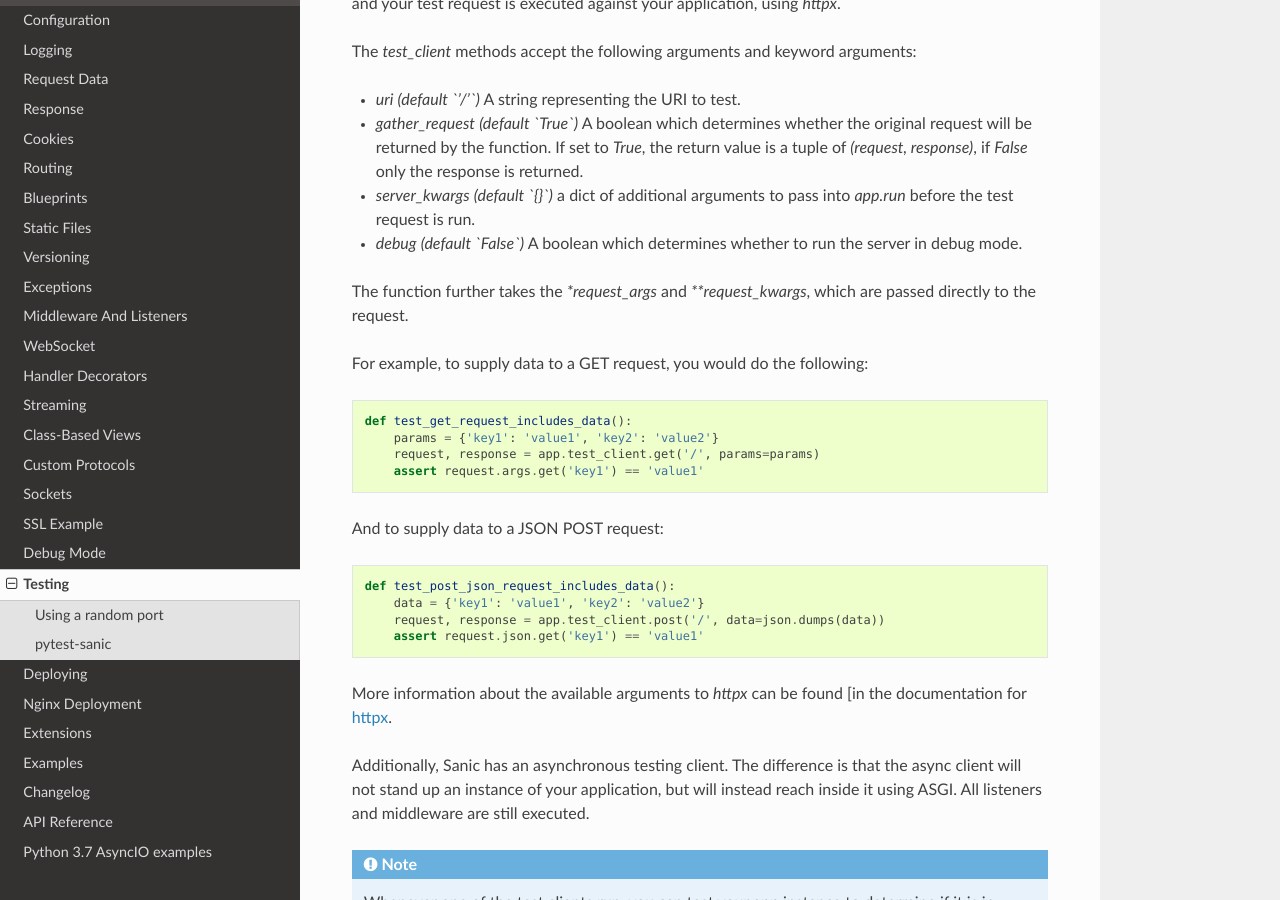
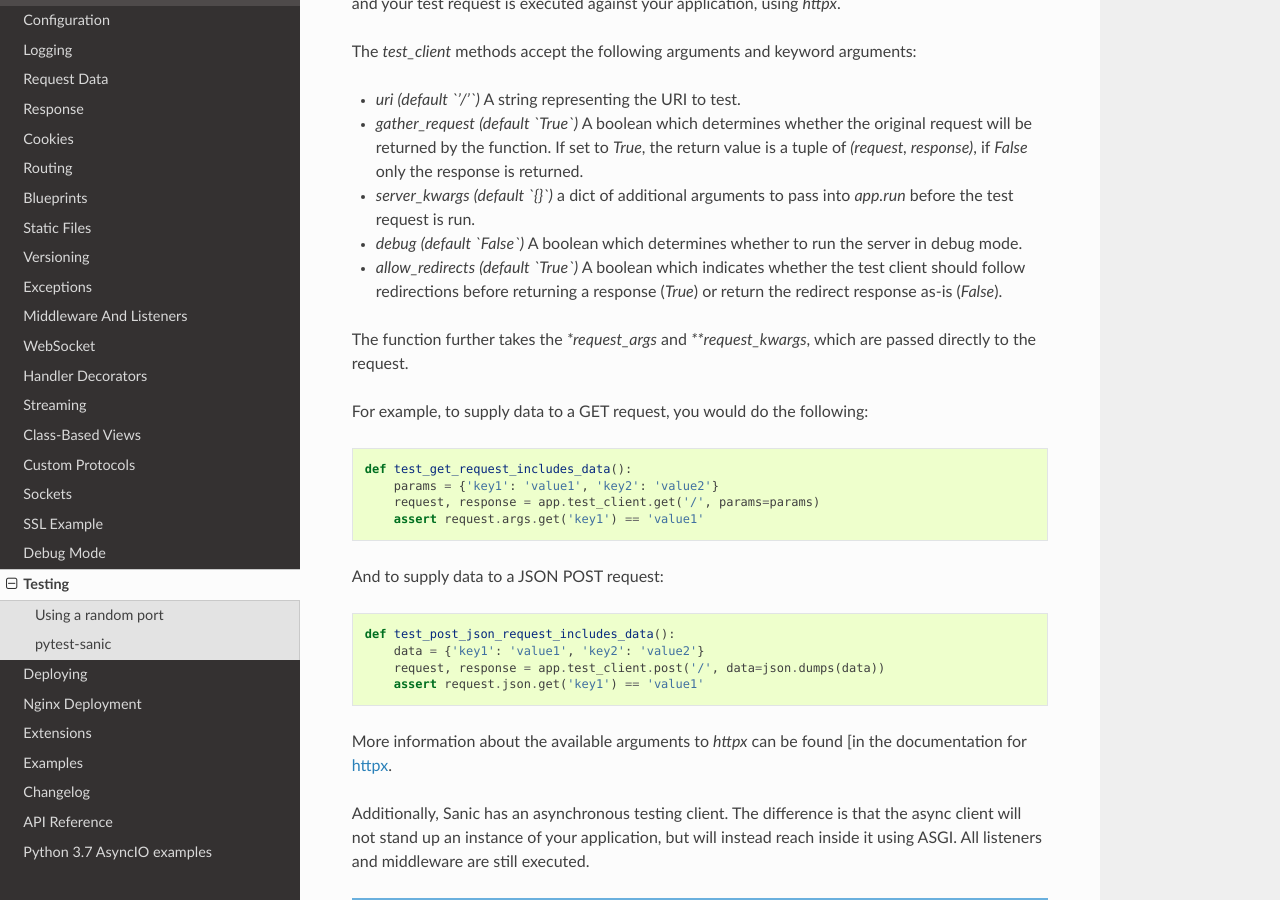
Before and after one commit to sanic-org/sanic, a Sphinx documentation site: the page built from docs/sanic/testing.rst, in a window 1280 px wide and 900 px high, scrolled down 554 px. Built offline with Sphinx 7.4.7 and the Read the Docs theme 2.0.0, drawn with Linux system fonts in a browser that asks for light colours; the version number could not be read and is left out.

Commit message:
Document test client's allow_redirect option

```diff
--- a/docs/sanic/testing.rst
+++ b/docs/sanic/testing.rst
@@ -33,6 +33,7 @@ The `test_client` methods accept the following arguments and keyword arguments:
   response is returned.
 - `server_kwargs` *(default `{}`)* a dict of additional arguments to pass into `app.run` before the test request is run.
 - `debug` *(default `False`)* A boolean which determines whether to run the server in debug mode.
+- `allow_redirects` *(default `True`)* A boolean which indicates whether the test client should follow redirections before returning a response (`True`) or return the redirect response as-is (`False`).
 
 The function further takes the `*request_args` and `**request_kwargs`, which are passed directly to the request.
 
```
